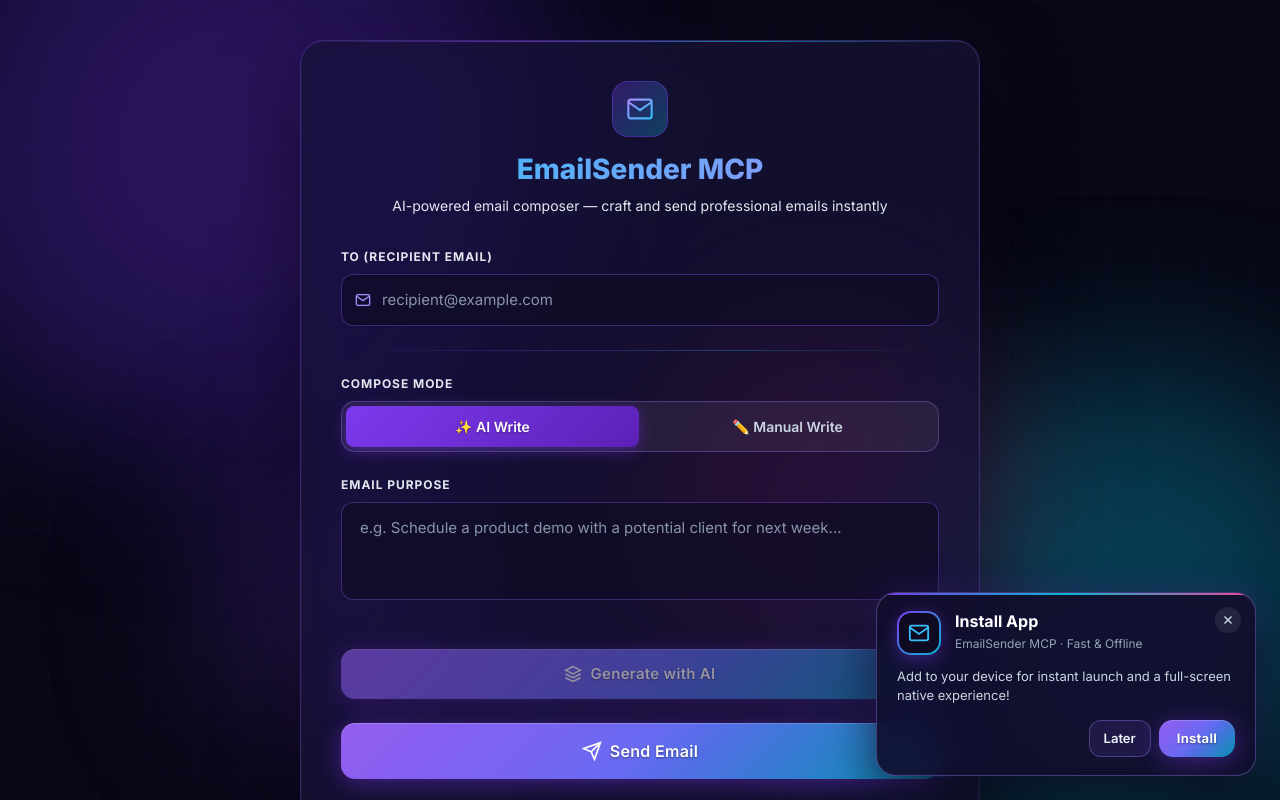
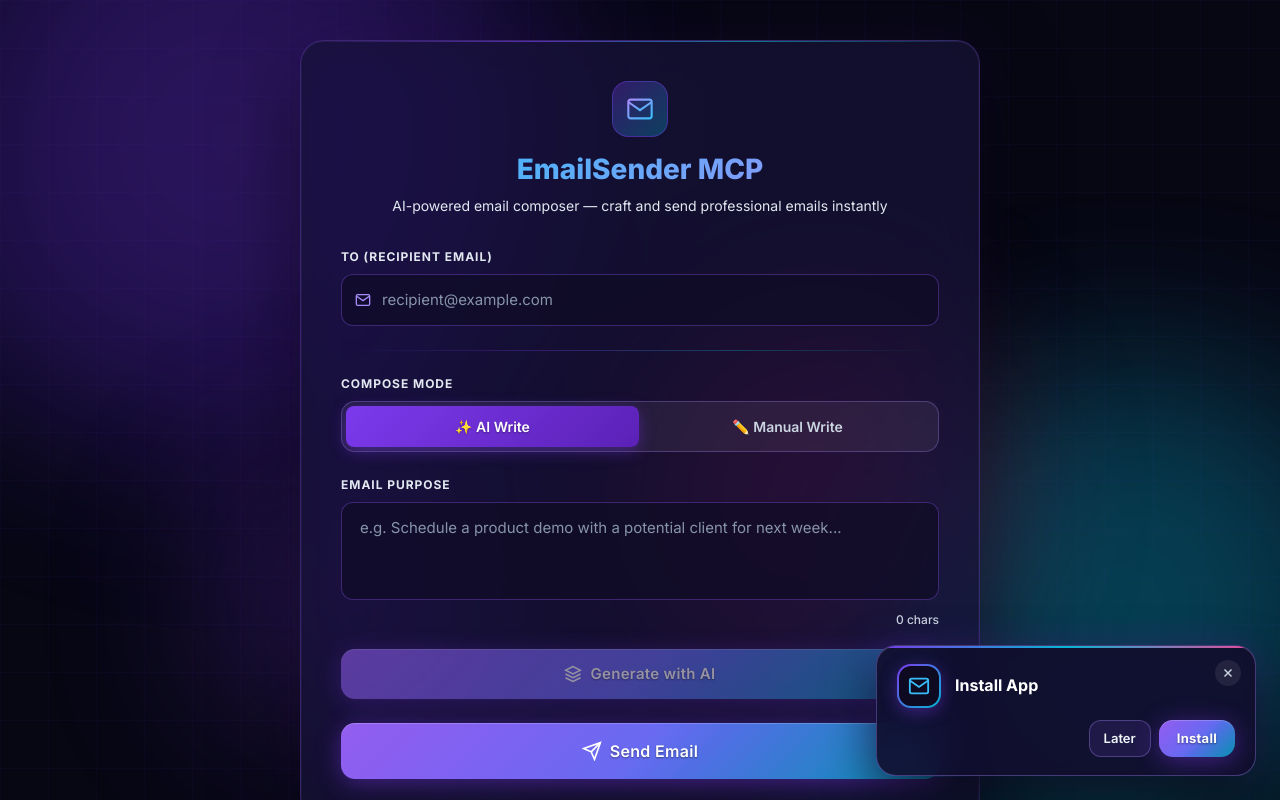
Before and after one commit to rasel1510/emailsendermcp, a Next.js app: page / in a window 1280 px wide. Built offline with nearby package versions, Linux system fonts and the light colour scheme.

Commit message:
chore: simplify PWA install banner to compact layout with title and action buttons

```diff
--- a/components/PwaInstallModal.tsx
+++ b/components/PwaInstallModal.tsx
@@ -205,23 +205,8 @@ export default function PwaInstallModal() {
                 <h4 style={{ fontSize: "16px", fontWeight: 700, color: "#ffffff", margin: 0, lineHeight: 1.2 }}>
                   Install App
                 </h4>
-                <p style={{ fontSize: "12px", color: "#94a3b8", margin: "3px 0 0 0" }}>
-                  EmailSender MCP · Fast &amp; Offline
-                </p>
               </div>
             </div>
-
-            {/* Description */}
-            <p
-              style={{
-                fontSize: "13px",
-                color: "#cbd5e1",
-                lineHeight: 1.5,
-                margin: "0 0 14px 0",
-              }}
-            >
-              Add to your device for instant launch and a full-screen native experience!
-            </p>
 
             {/* iOS Instructions */}
             {isIOS && (
```
